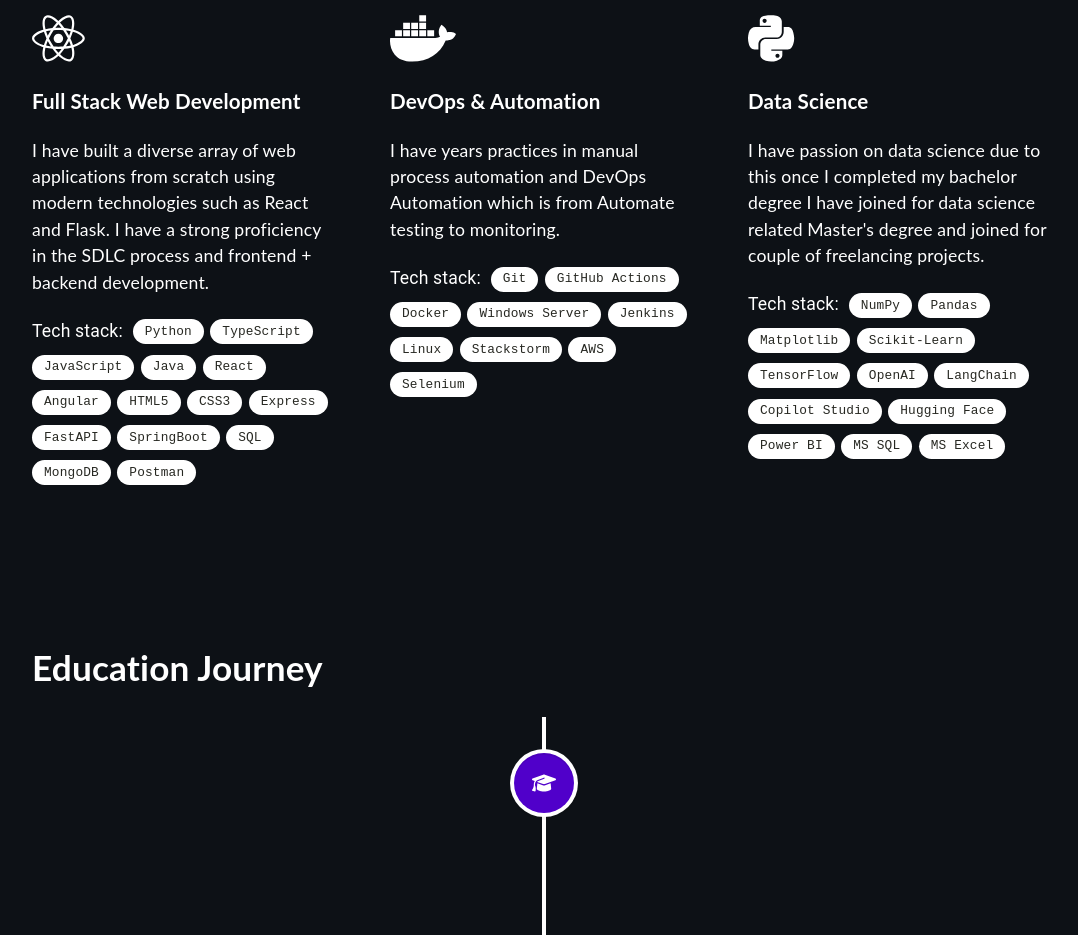
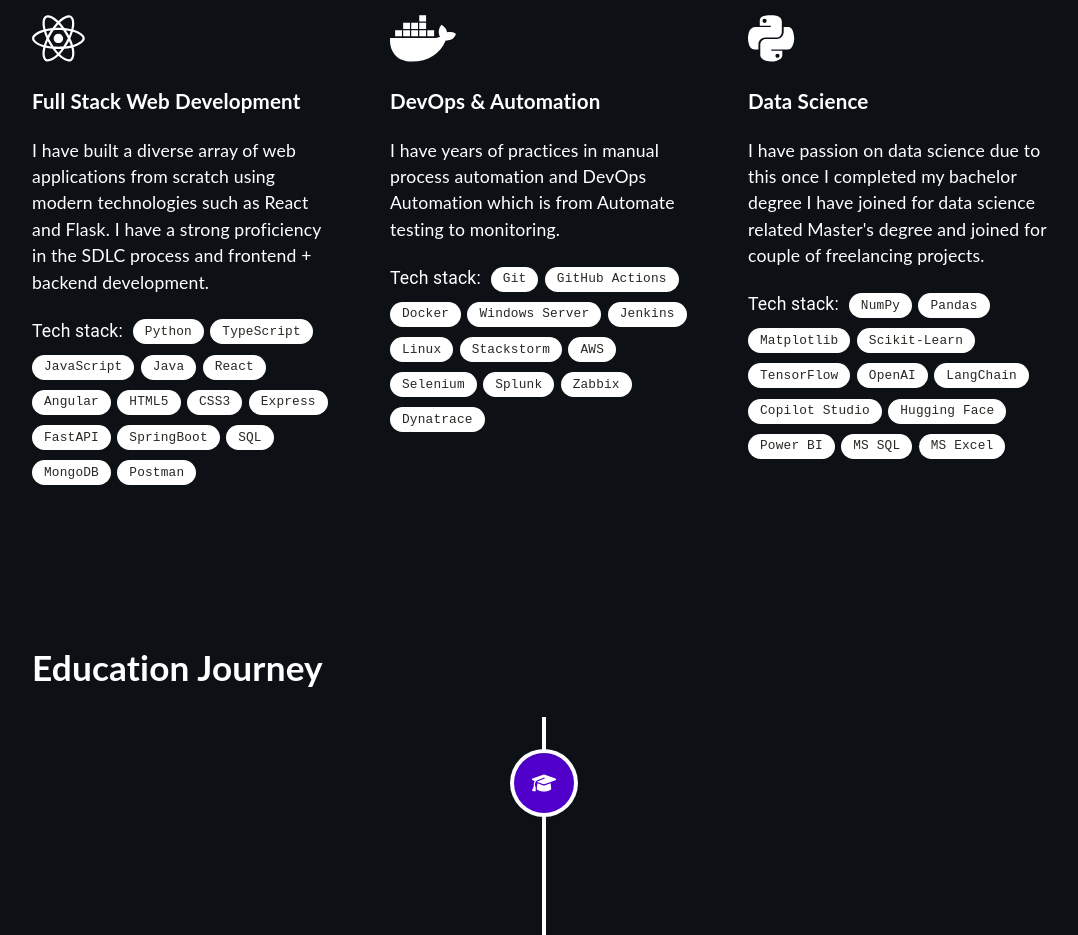
Before and after one commit to dilshanSankalpa/dilshansankalpa.github.io, a React (Create React App) app: page / in a window 1280 px wide. Shown: the part 980-1915 px from the top of the page, without its empty margins (96-1174 px from the left). Built offline with nearby package versions, Linux system fonts and the light colour scheme.

Commit message:
chore: add new skills to expertise section and correct grammar in DevOps description

```diff
--- a/src/components/Expertise.tsx
+++ b/src/components/Expertise.tsx
@@ -32,6 +32,9 @@ const labelsSecond = [
     "Stackstorm",
     "AWS",
     "Selenium",
+    "Splunk",
+    "Zabbix",
+    "Dynatrace",
 ];
 
 const labelsThird = [
@@ -70,7 +73,7 @@ function Expertise() {
                 <div className="skill">
                     <FontAwesomeIcon icon={faDocker} size="3x"/>
                     <h3>DevOps & Automation</h3>
-                    <p>I have years practices in manual process automation and DevOps Automation which is from Automate testing to monitoring.</p>
+                    <p>I have years of practices in manual process automation and DevOps Automation which is from Automate testing to monitoring.</p>
                     <div className="flex-chips">
                         <span className="chip-title">Tech stack:</span>
                         {labelsSecond.map((label, index) => (
```
